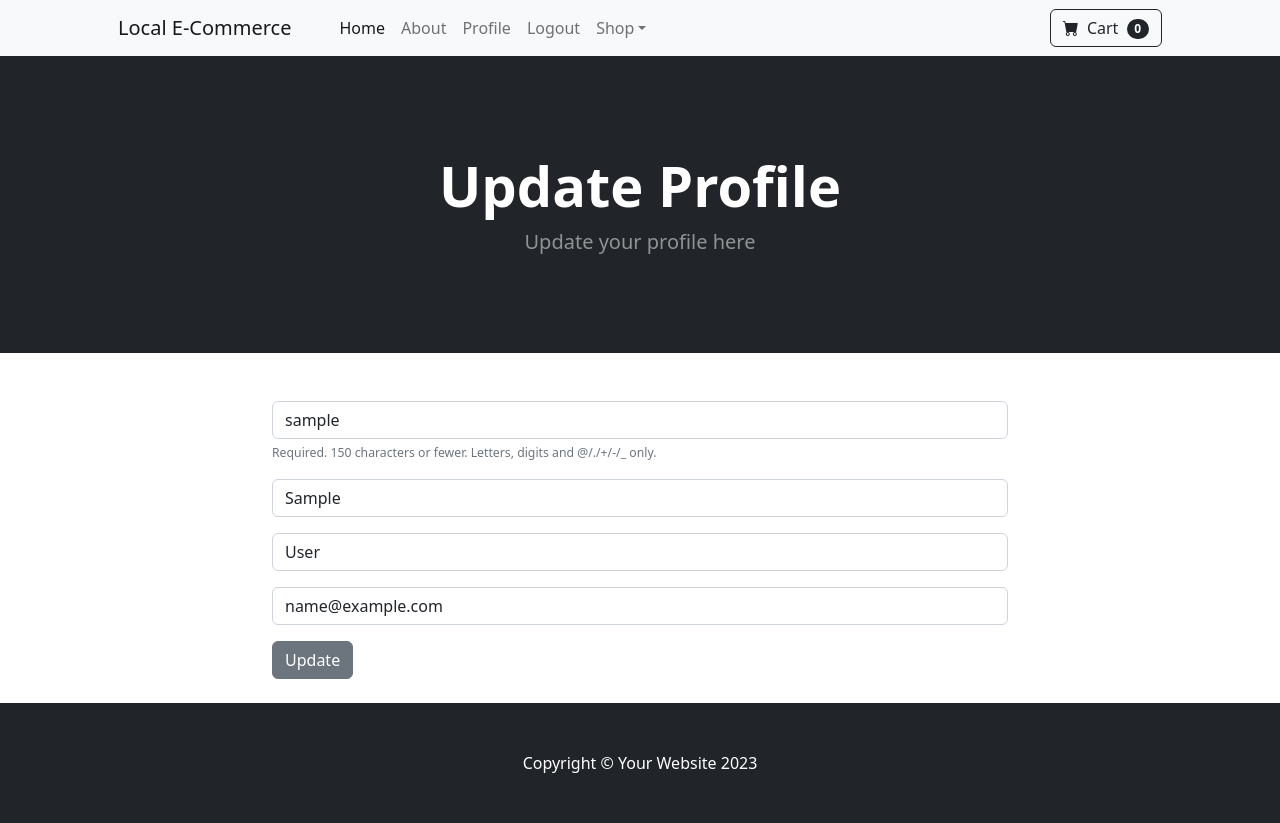
After one commit to tonysodeep/LocalECommerce, a Django app: page /update_user/ in a window 1280 px wide. The commit adds this page. Run offline with Django 5.2, Linux system fonts and the light colour scheme; the visitor is signed in with stand-in values (Sample User, id 1); data comes from the database, SQL or seed files in the repository; data that the repository does not hold is empty; some libraries are stand-ins or nearby versions.

Commit message:
updated user not inlcude password

```diff
--- a/store/form.py
+++ b/store/form.py
@@ -1,5 +1,5 @@
 from django import forms
-from django.contrib.auth.forms import UserCreationForm
+from django.contrib.auth.forms import UserCreationForm, UserChangeForm
 from django.contrib.auth.models import User
 
 
@@ -33,3 +33,25 @@ class SignUpForm(UserCreationForm):
         self.fields['password2'].widget.attrs['placeholder'] = 'Confirm Password'
         self.fields['password2'].label = ''
         self.fields['password2'].help_text = '<span class="form-text text-muted"><small>Enter the same password as before, for verification.</small></span>'
+
+
+class UpdateUserForm(UserChangeForm):
+    password = None
+    email = forms.EmailField(label="", widget=forms.TextInput(
+        attrs={'class': 'form-control', 'placeholder': 'Email Address'}))
+    first_name = forms.CharField(label="", max_length=100, widget=forms.TextInput(
+        attrs={'class': 'form-control', 'placeholder': 'First Name'}))
+    last_name = forms.CharField(label="", max_length=100, widget=forms.TextInput(
+        attrs={'class': 'form-control', 'placeholder': 'Last Name'}))
+
+    class Meta:
+        model = User
+        fields = ('username', 'first_name', 'last_name', 'email')
+
+    def __init__(self, *args, **kwargs):
+        super(UpdateUserForm, self).__init__(*args, **kwargs)
+
+        self.fields['username'].widget.attrs['class'] = 'form-control'
+        self.fields['username'].widget.attrs['placeholder'] = 'User Name'
+        self.fields['username'].label = ''
+        self.fields['username'].help_text = '<span class="form-text text-muted"><small>Required. 150 characters or fewer. Letters, digits and @/./+/-/_ only.</small></span>'
--- a/store/urls.py
+++ b/store/urls.py
@@ -7,6 +7,7 @@ urlpatterns = [
     path('login/', views.login_user, name='login'),
     path('logout/', views.logout_user, name='logout'),
     path('register/', views.register_user, name='register'),
+    path('update_user/', views.update_user, name='update_user'),
     path('product/<int:product_id>/', views.product, name='product_detail'),
     path('category/<str:foo>/', views.category, name='category'),
     path('category_summary', views.category_summary, name='category_summary')
--- a/store/views.py
+++ b/store/views.py
@@ -4,7 +4,7 @@ from .models import Product, Category
 from django.contrib.auth import authenticate, login, logout
 from django.contrib import messages
 from django.contrib.auth.models import User
-from .form import SignUpForm
+from .form import SignUpForm, UpdateUserForm
 
 
 def home(request):
@@ -48,7 +48,6 @@ def register_user(request):
     form = SignUpForm()
 
     if request.method == 'POST':
-        print(type(request.POST))
         form = SignUpForm(request.POST)
         if (form.is_valid):
             form.save()
@@ -57,12 +56,28 @@ def register_user(request):
             user = authenticate(request, username=username, password=password)
             login(request, user)
             messages.success(request, message="you have success create user")
-            return redirect(home)
+            return redirect('home')
         else:
             messages.success(request, "there a problem!. Please try agian")
-            return redirect(register)
+            return redirect('register')
 
     return render(request, 'store/register.html', {'form': form})
+
+
+def update_user(request):
+    if request.user.is_authenticated:
+        current_user = User.objects.get(pk=request.user.id)
+        user_form = UpdateUserForm(request.POST or None, instance=current_user)
+        if user_form.is_valid():
+            user_form.save()
+            login(request, current_user)
+            messages.success(request, message="you have success update user")
+            return redirect('home')
+        else:
+            return render(request, 'store/update_user.html', {'user_form': user_form})
+    else:
+        messages.success(request, message="you must login to access this page")
+        return redirect('login')
 
 
 def product(request, product_id):
--- a/templates/navbar.html
+++ b/templates/navbar.html
@@ -23,6 +23,9 @@
           <a class="nav-link" href="{% url 'about' %}">About</a>
         </li>
         {% if user.is_authenticated %}
+        <li class="nav-item">
+          <a class="nav-link" href="{% url 'update_user' %}">Profile</a>
+        </li>
         <li class="nav-item">
           <a class="nav-link" href="{% url 'logout' %}">Logout</a>
         </li>
--- /dev/null
+++ b/templates/store/update_user.html
@@ -0,0 +1,23 @@
+{% extends 'base.html' %} {% block content %}
+<!-- Header-->
+<header class="bg-dark py-5">
+  <div class="container px-4 px-lg-5 my-5">
+    <div class="text-center text-white">
+      <h1 class="display-4 fw-bolder">Update Profile</h1>
+      <p class="lead fw-normal text-white-50 mb-0">Update your profile here</p>
+    </div>
+  </div>
+</header>
+<div class="container">
+  <div class="row justify-content-center">
+    <div class="col-8">
+      <br /><br />
+      <form method="post" action="{% url 'update_user' %}">
+        {% csrf_token %} {{ user_form.as_p }}
+        <button type="submit" class="btn btn-secondary">Update</button>
+      </form>
+    </div>
+  </div>
+  <br>
+</div>
+{% endblock %}
```
